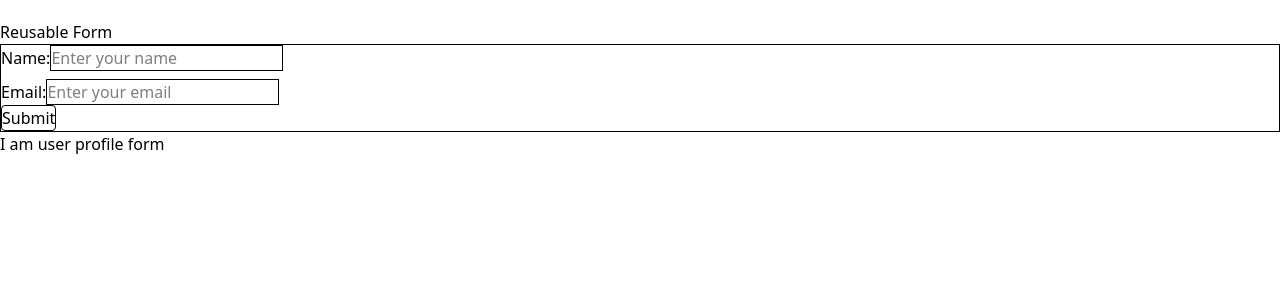
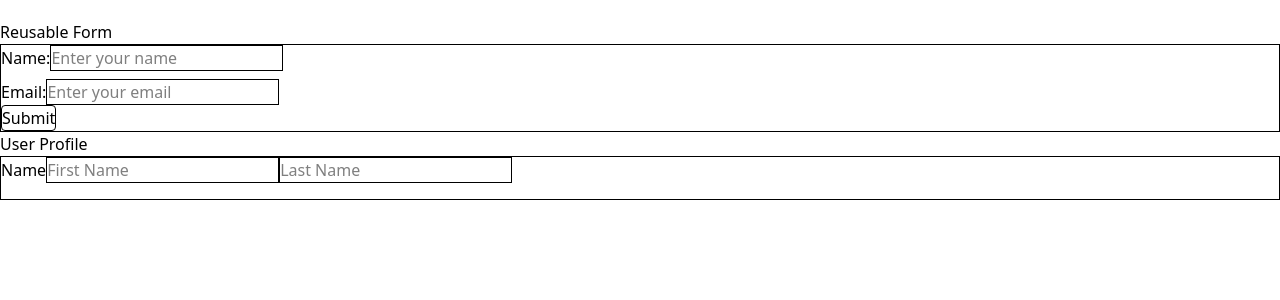
Before and after one commit to NS-25/react-components, a React (Vite) app: page / in a window 1280 px wide. Shown: the top 300 px of the page. Built offline with nearby package versions, Linux system fonts and the light colour scheme.

Commit message:
added name input in user profile

```diff
--- a/src/components/UserProfileForm.jsx
+++ b/src/components/UserProfileForm.jsx
@@ -2,9 +2,34 @@ import React from "react";
 
 const UserProfileForm = () => {
   return (
-    <div>
-      <h1>I am user profile form</h1>
-    </div>
+    <>
+      <div className="container">
+        <h1>User Profile</h1>
+        <form className="border">
+          {/* firstname and lastname */}
+          <div className="mb-4">
+            <label className="form-label">Name</label>
+            <input
+              type="text"
+              name="firstname"
+              placeholder="First Name"
+              className="border"
+            />
+            <input
+              type="text"
+              name="lastname"
+              placeholder="Last Name"
+              className="border"
+            />
+          </div>
+        {/* email portion */}
+
+<div>
+
+</div>
+        </form>
+      </div>
+    </>
   );
 };
 
```
